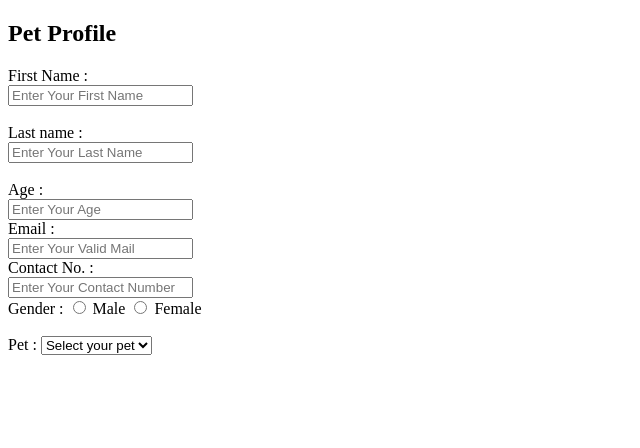
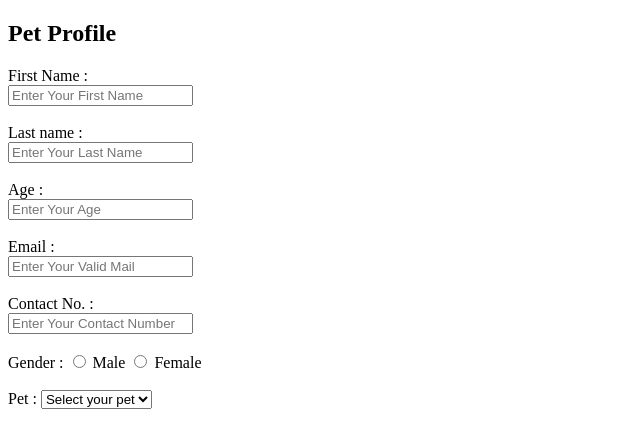
Before and after one commit to sakibrahat/El_Petrio_Sign_Up, a Django app: page /services/ in a window 1280 px wide. Shown: the top 448 px of the page, without its empty margins (0-640 px from the left). Run offline with Django 3.2, Linux system fonts and the light colour scheme.

Commit message:
9th commit.

```diff
--- a/registration/templates/services.html
+++ b/registration/templates/services.html
@@ -9,29 +9,35 @@
     <div class="register">
     <h2>Pet Profile</h2>
     <form id="register" method="post">
-    <div>
+    <div class="input-name">
     <label>First Name : </label>
     <br>
     <input type="text" name="firstname" id="name" placeholder="Enter Your First Name">
     </div>
     <br>
-    <div>
+    <div class="input-name">
     <label>Last name : </label>
     <br>
     <input type="text" name="lastname" id="name" placeholder="Enter Your Last Name">
     </div>
     <br>
+    <div class="input-name">
     <label>Age : </label>
     <br>
     <input type="number" name="age" id="name" placeholder="Enter Your Age">
+    </div>
     <br>
+    <div class="input-name">
     <label>Email : </label>
     <br>
     <input type="email" name="email" id="name" placeholder="Enter Your Valid Mail">
+    </div>
     <br>
+    <div class="input-name">
     <label>Contact No. : </label>
     <br>
     <input type="tel" name="contact no." id="name" placeholder="Enter Your Contact Number">
+    </div>
     <br>
     <div class="input-name">
     <label>Gender : </label>
```
